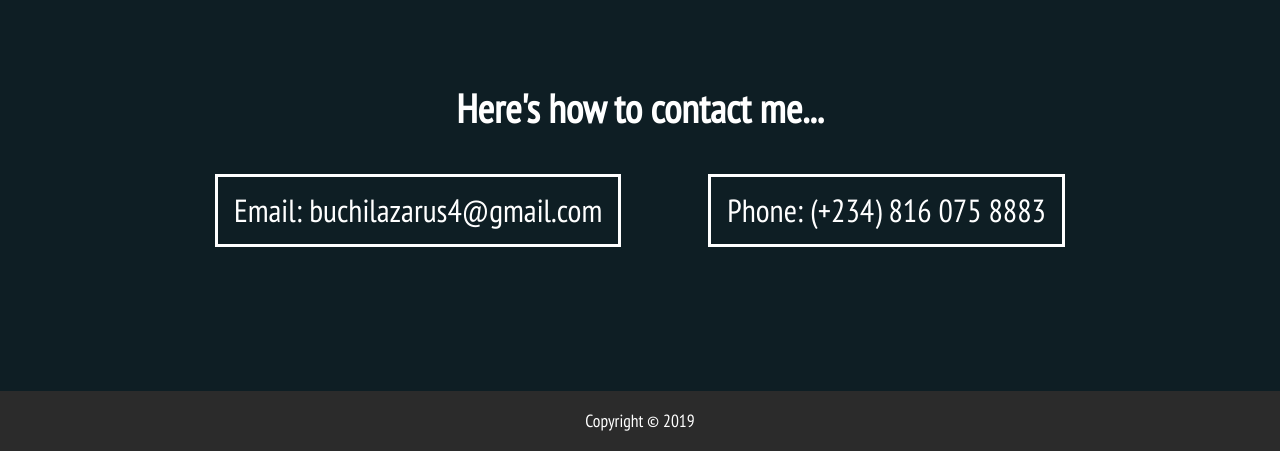
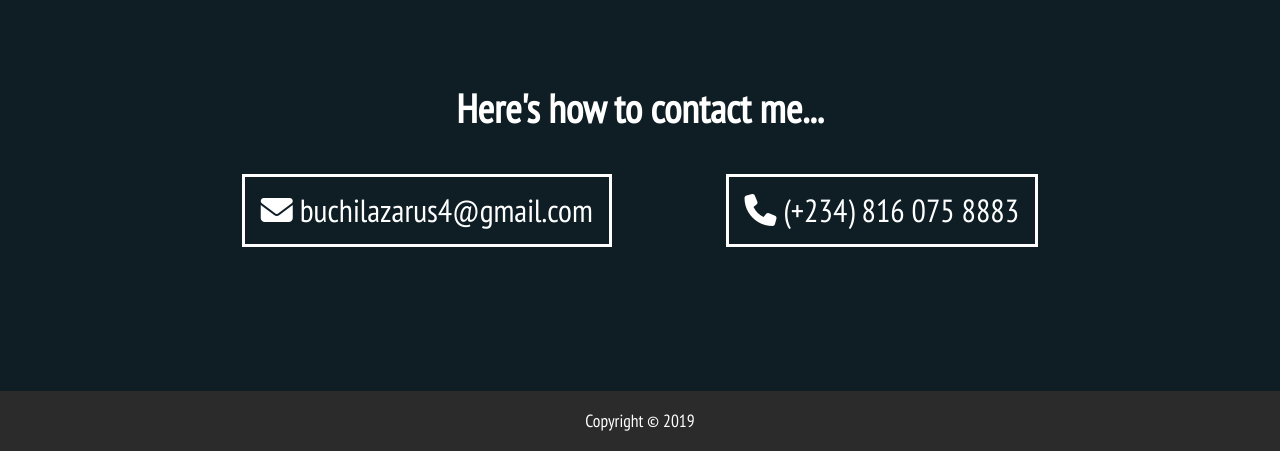
Before and after one commit to Nwafor-Onyebuchi/My-Portfolio, a website: page dist/index.html in a window 1280 px wide. Shown: the part 2218-2669 px from the top of the page. Drawn offline with Linux system fonts and the light colour scheme.

Commit message:
contact updated

```diff
--- a/dist/index.html
+++ b/dist/index.html
@@ -141,10 +141,10 @@
       <h2 class="sm-heading">Here's how to contact me...</h2>
       <div class="boxes">
         <div>
-          <span class="text-secondary">Email:</span> buchilazarus4@gmail.com
+          <a href="mailto:buchilazarus4@gmail.com"><span class="text-secondary"><i class="fas fa-envelope"></i></span> buchilazarus4@gmail.com</a>
         </div>
         <div>
-          <span class="text-secondary">Phone:</span> (+234) 816 075 8883
+          <a href="tel: +2348160758883"><span class="text-secondary"><i class="fas fa-phone"></i></span> (+234) 816 075 8883</a>
         </div>
       </div>
     </section>
```
